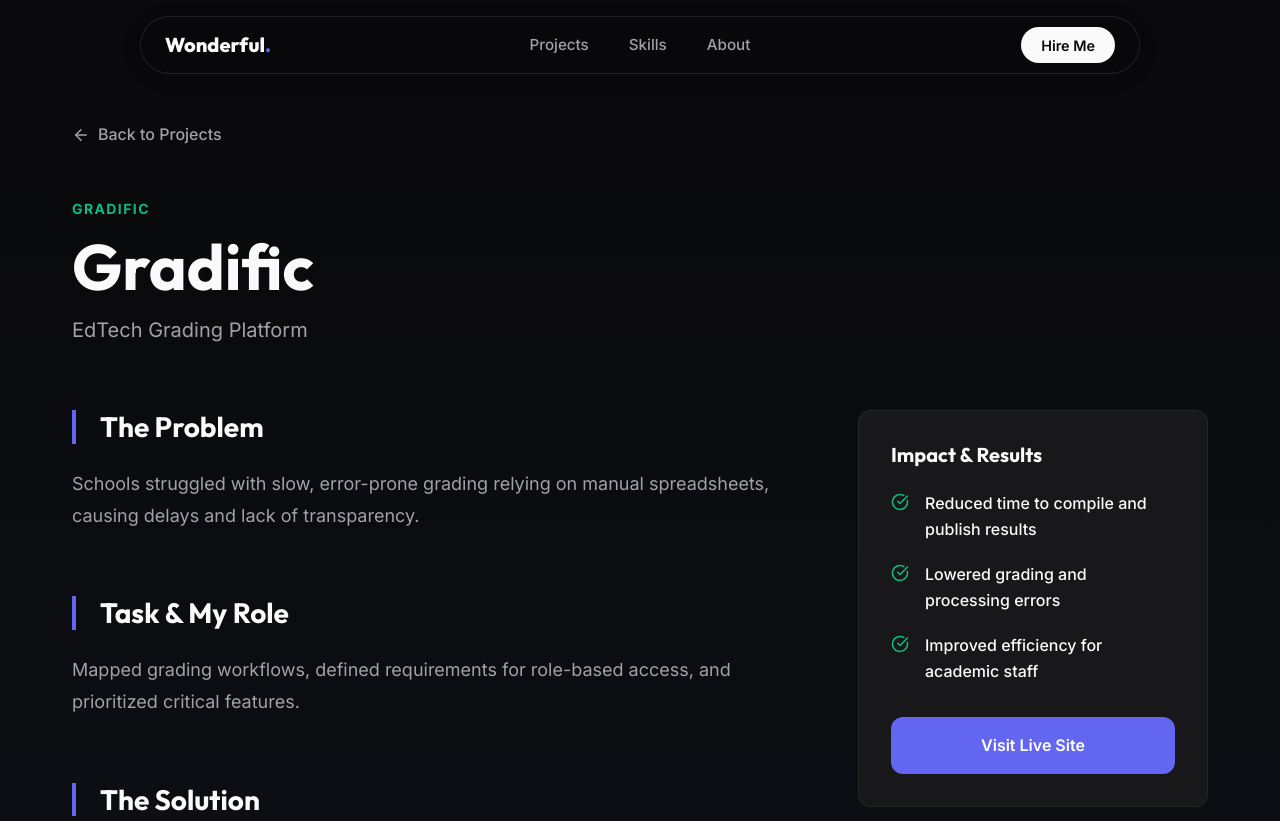
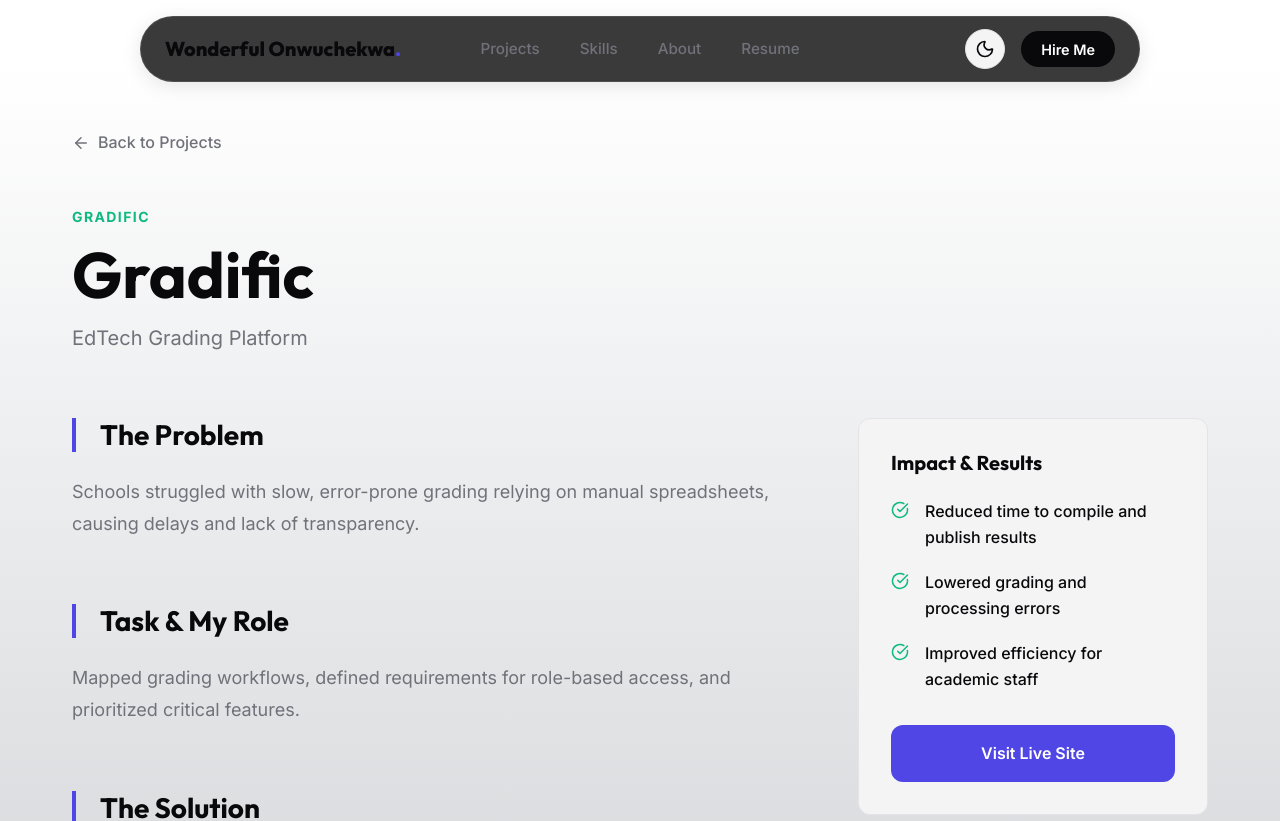
Before and after one commit to Bigwondy/PM-Portfolio, a Next.js app: page /projects/gradific in a window 1280 px wide. Shown: the top 821 px of the page. Built offline with nearby package versions, Linux system fonts and the light colour scheme.

Commit message:
feat: Add theme toggle, mobile menu, resume link, and favicon

```diff
--- a/app/globals.css
+++ b/app/globals.css
@@ -1,4 +1,25 @@
 :root {
+  /* Light Mode (Default) */
+  --background: #ffffff;
+  --foreground: #09090b;
+  --primary: #4f46e5;
+  --primary-hover: #4338ca;
+  --secondary: #10b981;
+  --secondary-hover: #059669;
+  --accent: #f43f5e;
+  --muted: #71717a;
+  --border: #e4e4e7;
+  --card: #f4f4f5;
+  --card-hover: #e4e4e7;
+
+  --font-main: 'Inter', system-ui, -apple-system, sans-serif;
+  --font-heading: 'Outfit', sans-serif;
+
+  --radius: 0.75rem;
+  --transition: all 0.3s cubic-bezier(0.4, 0, 0.2, 1);
+}
+
+[data-theme='dark'] {
   --background: #09090b;
   --foreground: #fafafa;
   --primary: #6366f1;
@@ -10,12 +31,6 @@
   --border: #27272a;
   --card: #18181b;
   --card-hover: #27272a;
-
-  --font-main: 'Inter', system-ui, -apple-system, sans-serif;
-  --font-heading: 'Outfit', sans-serif;
-
-  --radius: 0.75rem;
-  --transition: all 0.3s cubic-bezier(0.4, 0, 0.2, 1);
 }
 
 * {
--- a/app/layout.js
+++ b/app/layout.js
@@ -1,5 +1,6 @@
 import { Inter, Outfit } from 'next/font/google';
 import './globals.css';
+import { ThemeProvider } from '../context/ThemeProvider';
 
 const inter = Inter({
   subsets: ['latin'],
@@ -16,13 +17,18 @@ const outfit = Outfit({
 export const metadata = {
   title: 'Wonderful Onwuchekwa | Product Manager',
   description: 'Shipping products users love and businesses need proven across logistics, fintech, and SaaS with measurable impact.',
+  icons: {
+    icon: '/favicon.ico',
+  },
 };
 
 export default function RootLayout({ children }) {
   return (
     <html lang="en" className={`${inter.variable} ${outfit.variable}`}>
       <body suppressHydrationWarning={true}>
-        <main>{children}</main>
+        <ThemeProvider>
+          <main>{children}</main>
+        </ThemeProvider>
       </body>
     </html>
   );
--- a/components/Header.js
+++ b/components/Header.js
@@ -1,22 +1,132 @@
+'use client';
+
 import Link from 'next/link';
+import { useState, useEffect } from 'react';
+import { useTheme } from '../context/ThemeProvider';
+import { Menu, X, Sun, Moon, FileText } from 'lucide-react';
+import { motion, AnimatePresence } from 'framer-motion';
 import styles from './Header.module.css';
 
 export default function Header() {
+  const [isScrolled, setIsScrolled] = useState(false);
+  const [isMobileMenuOpen, setIsMobileMenuOpen] = useState(false);
+  const { theme, toggleTheme } = useTheme();
+
+  // Handle scroll effect
+  useEffect(() => {
+    const handleScroll = () => {
+      setIsScrolled(window.scrollY > 20);
+    };
+    window.addEventListener('scroll', handleScroll);
+    return () => window.removeEventListener('scroll', handleScroll);
+  }, []);
+
+  const navLinks = [
+    { name: 'Projects', href: '#projects' },
+    { name: 'Skills', href: '#skills' },
+    { name: 'About', href: '#about' },
+  ];
+
+  const resumeLink = "https://docs.google.com/document/d/1iwMOW2jaeBRe9HguON4ThXoN4_zYG99cKHF_sCGzHW4/edit?usp=sharing";
+
   return (
+    <>
       <header className={styles.header}>
         <div className={`${styles.container} container`}>
+          {/* Logo */}
           <div className={styles.logo}>
-          <Link href="/">Wonderful<span className={styles.accent}>.</span></Link>
+            <Link href="/">Wonderful Onwuchekwa<span className={styles.accent}>.</span></Link>
           </div>
+
+          {/* Desktop Nav */}
           <nav className={styles.nav}>
-          <a href="#projects" className={styles.link}>Projects</a>
-          <a href="#skills" className={styles.link}>Skills</a>
-          <a href="#about" className={styles.link}>About</a>
+            {navLinks.map((link) => (
+              <a key={link.name} href={link.href} className={styles.link}>
+                {link.name}
+              </a>
+            ))}
+            <a
+              href={resumeLink}
+              target="_blank"
+              rel="noopener noreferrer"
+              className={styles.link}
+            >
+              Resume
+            </a>
           </nav>
+
+          {/* Actions (CTA + Theme Toggle + Mobile Menu) */}
+          <div className={styles.actions}>
+            <button
+              onClick={toggleTheme}
+              className={styles.themeToggle}
+              aria-label="Toggle Theme"
+            >
+              {theme === 'dark' ? <Sun size={20} /> : <Moon size={20} />}
+            </button>
+
             <div className={styles.ctaWrapper}>
-          <a href="mailto:wondy.onwuchekwa@gmail.com" className={styles.cta}>Hire Me</a>
+              <a href="mailto:wondy.onwuchekwa@gmail.com" className={styles.cta}>
+                Hire Me
+              </a>
+            </div>
+
+            <button
+              className={styles.mobileToggle}
+              onClick={() => setIsMobileMenuOpen(true)}
+            >
+              <Menu size={24} />
+            </button>
           </div>
         </div>
       </header>
+
+      {/* Mobile Menu Overlay */}
+      <AnimatePresence>
+        {isMobileMenuOpen && (
+          <motion.div
+            className={styles.mobileMenu}
+            initial={{ opacity: 0, y: -20 }}
+            animate={{ opacity: 1, y: 0 }}
+            exit={{ opacity: 0, y: -20 }}
+          >
+            <button
+              className={styles.closeParams}
+              onClick={() => setIsMobileMenuOpen(false)}
+            >
+              <X size={32} />
+            </button>
+
+            {navLinks.map((link) => (
+              <a
+                key={link.name}
+                href={link.href}
+                className={styles.mobileLink}
+                onClick={() => setIsMobileMenuOpen(false)}
+              >
+                {link.name}
+              </a>
+            ))}
+            <a
+              href={resumeLink}
+              target="_blank"
+              rel="noopener noreferrer"
+              className={styles.mobileLink}
+              onClick={() => setIsMobileMenuOpen(false)}
+            >
+              Resume
+            </a>
+
+            <a
+              href="mailto:wondy.onwuchekwa@gmail.com"
+              className={`${styles.cta} ${styles.mobileCta}`}
+              onClick={() => setIsMobileMenuOpen(false)}
+            >
+              Hire Me
+            </a>
+          </motion.div>
+        )}
+      </AnimatePresence>
+    </>
   );
 }
--- a/components/Header.module.css
+++ b/components/Header.module.css
@@ -71,8 +71,96 @@
   transform: translateY(-1px);
 }
 
-@media (max-width: 640px) {
+/* Mobile and Theme Toggle Styles */
+.actions {
+  justify-self: end;
+  display: flex;
+  align-items: center;
+  gap: 1rem;
+}
+
+.themeToggle {
+  background: var(--card);
+  border: 1px solid var(--border);
+  color: var(--foreground);
+  width: 40px;
+  height: 40px;
+  border-radius: 50%;
+  display: flex;
+  align-items: center;
+  justify-content: center;
+  cursor: pointer;
+  transition: all 0.2s;
+}
+
+.themeToggle:hover {
+  background: var(--card-hover);
+  border-color: var(--foreground);
+}
+
+.mobileToggle {
+  display: none;
+  background: none;
+  border: none;
+  color: var(--foreground);
+  cursor: pointer;
+}
+
+/* Mobile Menu Overlay */
+.mobileMenu {
+  position: fixed;
+  top: 0;
+  left: 0;
+  width: 100%;
+  height: 100vh;
+  background: var(--background);
+  z-index: 99;
+  display: flex;
+  flex-direction: column;
+  justify-content: center;
+  align-items: center;
+  gap: 2rem;
+  padding: 2rem;
+}
+
+.mobileLink {
+  font-size: 1.5rem;
+  font-weight: 700;
+  color: var(--foreground);
+  font-family: var(--font-heading);
+}
+
+.mobileCta {
+  margin-top: 1rem;
+  font-size: 1.25rem;
+  padding: 1rem 2rem;
+}
+
+.closeParams {
+  position: absolute;
+  top: 2rem;
+  right: 2rem;
+  background: none;
+  border: none;
+  color: var(--foreground);
+  cursor: pointer;
+}
+
+@media (max-width: 768px) {
   .nav {
     display: none;
   }
+
+  .container {
+    grid-template-columns: 1fr auto;
+    padding: 0.75rem 1rem;
+  }
+
+  .ctaWrapper {
+    display: none;
+  }
+
+  .mobileToggle {
+    display: block;
+  }
 }
--- /dev/null
+++ b/context/ThemeProvider.js
@@ -0,0 +1,41 @@
+'use client';
+
+import { createContext, useContext, useEffect, useState } from 'react';
+
+const ThemeContext = createContext();
+
+export function ThemeProvider({ children }) {
+  const [theme, setTheme] = useState('dark');
+
+  useEffect(() => {
+    // Check local storage or system preference
+    const savedTheme = localStorage.getItem('theme');
+    if (savedTheme) {
+      setTheme(savedTheme);
+      document.documentElement.setAttribute('data-theme', savedTheme);
+    } else if (window.matchMedia('(prefers-color-scheme: dark)').matches) {
+      setTheme('dark');
+      document.documentElement.setAttribute('data-theme', 'dark');
+    } else {
+      setTheme('light');
+      document.documentElement.setAttribute('data-theme', 'light');
+    }
+  }, []);
+
+  const toggleTheme = () => {
+    const newTheme = theme === 'dark' ? 'light' : 'dark';
+    setTheme(newTheme);
+    localStorage.setItem('theme', newTheme);
+    document.documentElement.setAttribute('data-theme', newTheme);
+  };
+
+  return (
+    <ThemeContext.Provider value={{ theme, toggleTheme }}>
+      {children}
+    </ThemeContext.Provider>
+  );
+}
+
+export function useTheme() {
+  return useContext(ThemeContext);
+}
--- a/package.json
+++ b/package.json
@@ -12,6 +12,7 @@
     "framer-motion": "^11.0.0",
     "lucide-react": "latest",
     "next": "latest",
+    "next-themes": "^0.4.6",
     "puppeteer": "^24.35.0",
     "react": "latest",
     "react-dom": "latest"
```
Also changed, not shown: 2 other files (tests, documents, lock files or other folders). Lines whose indentation alone changed are shown as unchanged.
